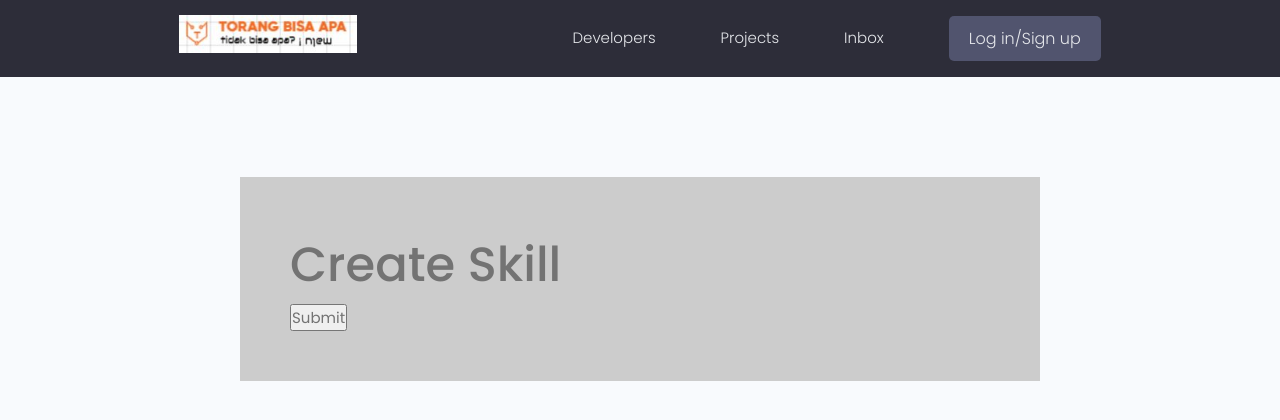
After one commit to gurnitha/2022-django-torang-bisa-apa, a Django app: page /create-skill/ in a window 1280 px wide. The commit adds this page. Shown: the top 420 px of the page. Run offline with Django 3.2, Linux system fonts and the light colour scheme; some libraries are stand-ins or nearby versions.

Commit message:
26.1 CRUD - CREATE Part 1: Membuat skill_form Template, View dan Urls

```diff
--- a/users/templates/users/account.html
+++ b/users/templates/users/account.html
@@ -79,7 +79,8 @@
                     <!-- Skill -->
                     <div class="settings">
                         <h3 class="settings__title">Skills</h3>
-                        <a class="tag tag--pill tag--sub settings__btn tag--lg" href="#">
+                        <a class="tag tag--pill tag--sub settings__btn tag--lg"
+                            href="{% url 'users:skill_create' %}">
                         	<i class="im im-plus"></i> Add Skill</a>
                     </div>
                     <table class="settings__table">
--- /dev/null
+++ b/users/templates/users/skill_form.html
@@ -0,0 +1,23 @@
+<!-- users/templates/users/skill_form.html -->
+{% extends 'base.html' %}
+{% load static %}
+
+{% block title %}Skill form{% endblock title %}
+
+	{% block content %}
+
+	<div style="background: #ccc; width: 800px;
+		margin: 0 auto; padding: 50px;
+		margin-top: 100px;">
+
+		<h1>Create Skill</h1>
+
+		<form action="" method="POST">
+
+			{% csrf_token %}
+
+			<input type="submit" name="" value="Submit">
+		</form>
+	</div>
+
+	{% endblock content %}
--- a/users/urls.py
+++ b/users/urls.py
@@ -23,4 +23,6 @@ urlpatterns = [
     path('', views.profile_view, name='profiles'),
     path('profile/<str:pk>/', views.profile_user_view, name='profile_user'),
 
+    # Skill
+    path('create-skill/', views.skill_create_view, name='skill_create'),
 ]
--- a/users/views.py
+++ b/users/views.py
@@ -213,3 +213,17 @@ def account_user_edit_view(request):
 	}
 
 	return render(request, 'users/profile_form.html', context)
+
+
+
+# ---------------------------CRUD SKILL-----------------------
+
+# createSkill view
+def skill_create_view(request):
+
+    context = {}
+
+    return render(request, 'users/skill_form.html', context)
+
+
+# ------------------------END CRUD SKILL----------------------
```
Also changed, not shown: README.md.
